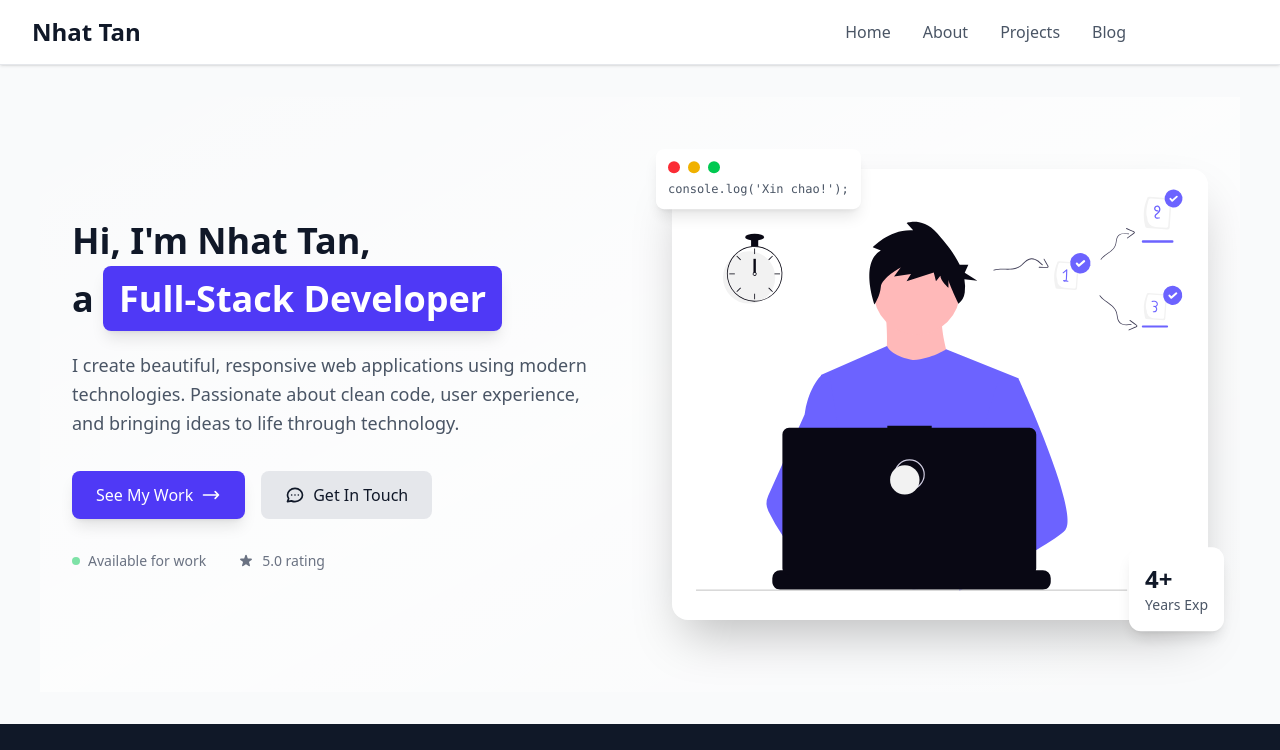
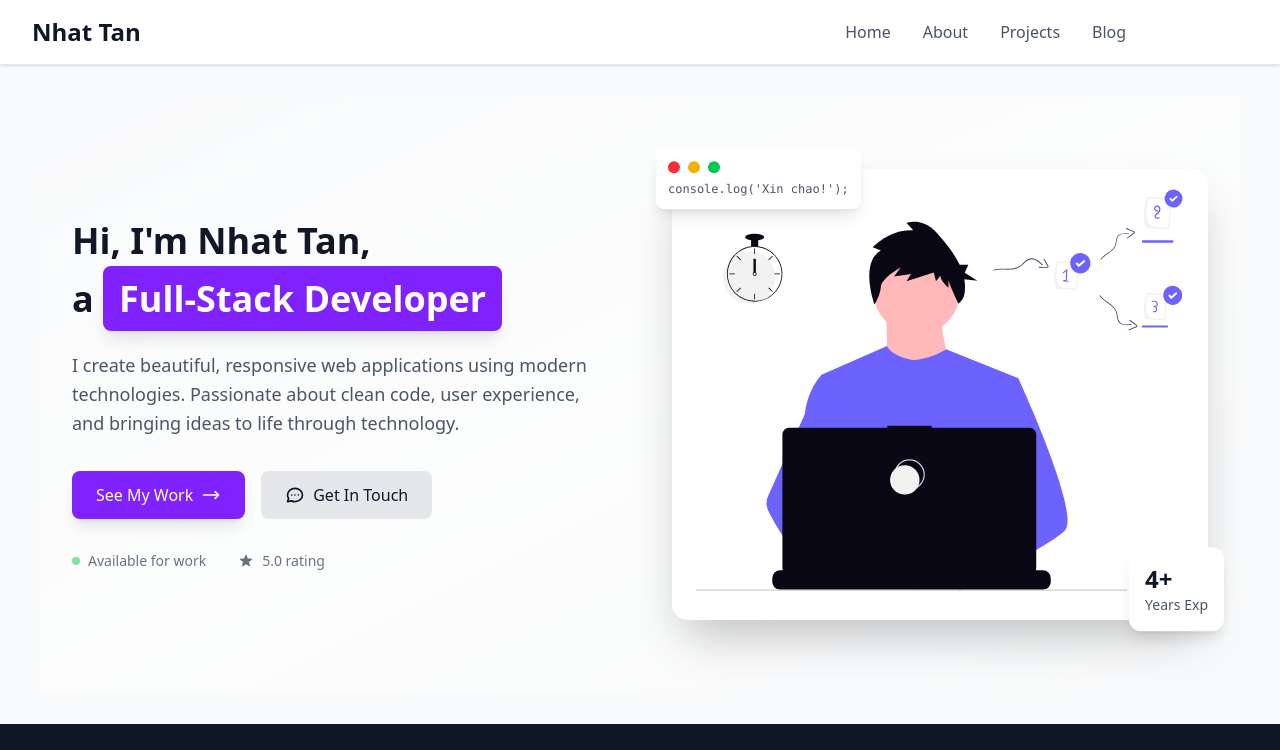
Before and after one commit to xeko56/xeko56.github.io, an Astro site: page / in a window 1280 px wide. Shown: the top 750 px of the page. Built offline with nearby package versions, Linux system fonts and the light colour scheme; Astro itself is replaced by a stand-in of ours.

Commit message:
Update style Banner

```diff
--- a/src/components/Banner.astro
+++ b/src/components/Banner.astro
@@ -66,7 +66,7 @@ const {
 					>
 						{subtitle1}
 						<span
-							class="text-white bg-indigo-600 px-4 py-2 rounded-lg shadow-lg"
+							class="text-white bg-violet-600 px-4 py-2 rounded-lg shadow-lg"
 							>{subtitle2}</span
 						>
 					</h1>
@@ -85,7 +85,7 @@ const {
 				>
 					<a
 						href={ctaLink}
-						class="bg-indigo-600 hover:bg-indigo-700 text-white font-medium px-6 py-3 rounded-lg transition-colors inline-flex items-center justify-center group transform hover:scale-105 duration-300 shadow-lg hover:shadow-xl"
+						class="bg-violet-600 hover:bg-violet-700 text-white font-medium px-6 py-3 rounded-lg transition-colors inline-flex items-center justify-center group transform hover:scale-105 duration-300 shadow-lg hover:shadow-xl"
 					>
 						<span>{ctaText}</span>
 						<svg
```
